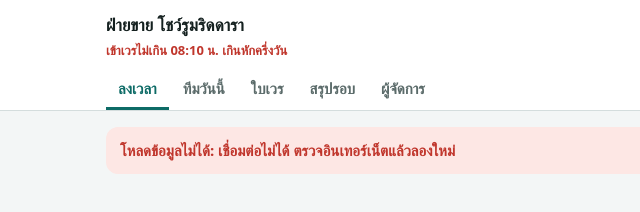
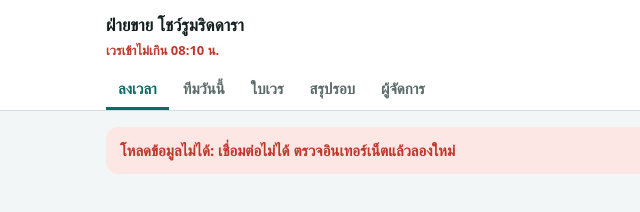
Before and after one commit to riddara-rayong/riddara, a plain HTML site: page index.html in a window 1280 px wide. Shown: the full height of the page, 0-640 px from the left. Drawn offline with Linux system fonts and the light colour scheme; no server answers; a web font is replaced by a local one.

Commit message:
Update index.html

```diff
--- a/index.html
+++ b/index.html
@@ -94,7 +94,7 @@ select.full{width:100%}
 <body>
 <header><div class="wrap">
   <div class="top">
-    <div class="brand"><b id="brand">ฝ่ายขาย โชว์รูมริดดารา</b><span id="rule">เข้าเวรไม่เกิน 08:10 น. เกินหักครึ่งวัน</span></div>
+    <div class="brand"><b id="brand">ฝ่ายขาย โชว์รูมริดดารา</b><span id="rule">เวรเข้าไม่เกิน 08:10 น.</span></div>
     <div class="clock"><small>เวลาเข้างาน (ตามเครื่องสแกน)</small><span id="clk">--:--</span><small id="clk2"></small></div>
   </div>
   <nav>
@@ -181,7 +181,7 @@ function go(v){view=v;document.querySelectorAll("nav button").forEach(b=>b.toggl
 document.querySelectorAll("nav button").forEach(b=>b.onclick=()=>go(b.dataset.v));
 
 function render(){if(!S)return;if(typeof VIEW_ONLY!=="undefined"&&VIEW_ONLY&&(view==="me"||view==="admin"))view="team";$("#brand").textContent=S.settings.name||"ฝ่ายขาย โชว์รูมริดดารา";
-  $("#rule").textContent=`เวรเข้าไม่เกิน ${S.settings.deadline} เกินหัก${S.settings.deduct==0.5?"ครึ่งวัน":S.settings.deduct+" วัน"} · ไม่เวรเข้าหลัง ${S.settings.normDeadline||"08:30"} นับสาย (ไม่หัก)`;
+  $("#rule").textContent=`เวรเข้าไม่เกิน ${S.settings.deadline} น.`;
   ({me:renderMe,team:renderTeam,sheet:renderSheet,sum:renderSum,admin:renderAdmin})[view]();if(typeof VIEW_ONLY!=="undefined"&&VIEW_ONLY)$("#rule").textContent="ดูอย่างเดียว · "+$("#rule").textContent.replace(/^ดูอย่างเดียว · /,"")}
 
 /* ---------- my clock-in ---------- */
```
